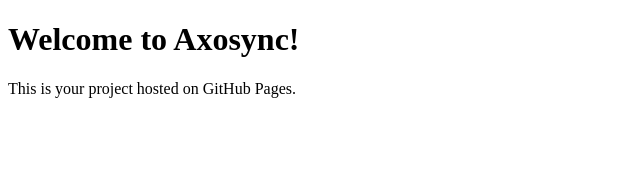
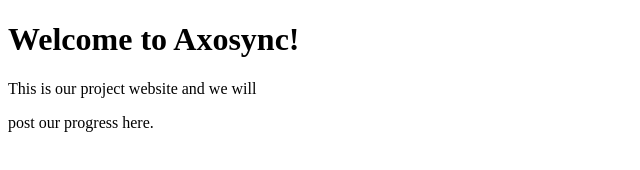
Before and after one commit to axosync/axosync.github.io, a plain HTML site: page index.html in a window 1280 px wide. Shown: the whole page, without its empty margins (0-640 px from the left). Drawn offline with Linux system fonts and the light colour scheme.

Commit message:
Update index.html

```diff
--- a/index.html
+++ b/index.html
@@ -5,6 +5,7 @@
 </head>
 <body>
     <h1>Welcome to Axosync!</h1>
-    <p>This is your project hosted on GitHub Pages.</p>
+    <p>This is our project website and we will</p>
+    <p>post our progress here.</p>
 </body>
 </html>
```
